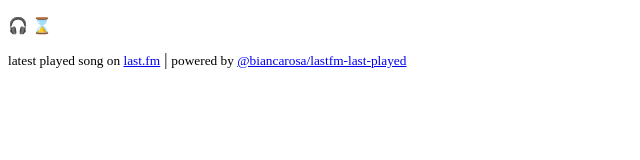
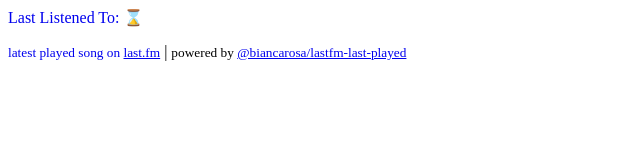
Before and after one commit to mattjdioguardi/mattjdioguardi.github.io, a plain HTML site: page neocities/nowPlaying.html in a window 1280 px wide. Shown: the whole page, without its empty margins (0-640 px from the left). Drawn offline with Linux system fonts and the light colour scheme; no server answers.

Commit message:
Update nowPlaying.html
changed listening to behavior

```diff
--- a/neocities/nowPlaying.html
+++ b/neocities/nowPlaying.html
@@ -2,7 +2,7 @@
 
 <body>
   <div>
-      <p>&#127911; <span id="song">&#8987;</span></p>
+      <a href="https://www.last.fm/user/mattjdio" style="text-decoration:none">Last Listened To: <span id="song">&#8987;</span></p>
   </div>
   <div>
       <p><small>latest played song on <a href="http://last.fm" target="_blank">last.fm</a></small> | <small>powered by <a
```
